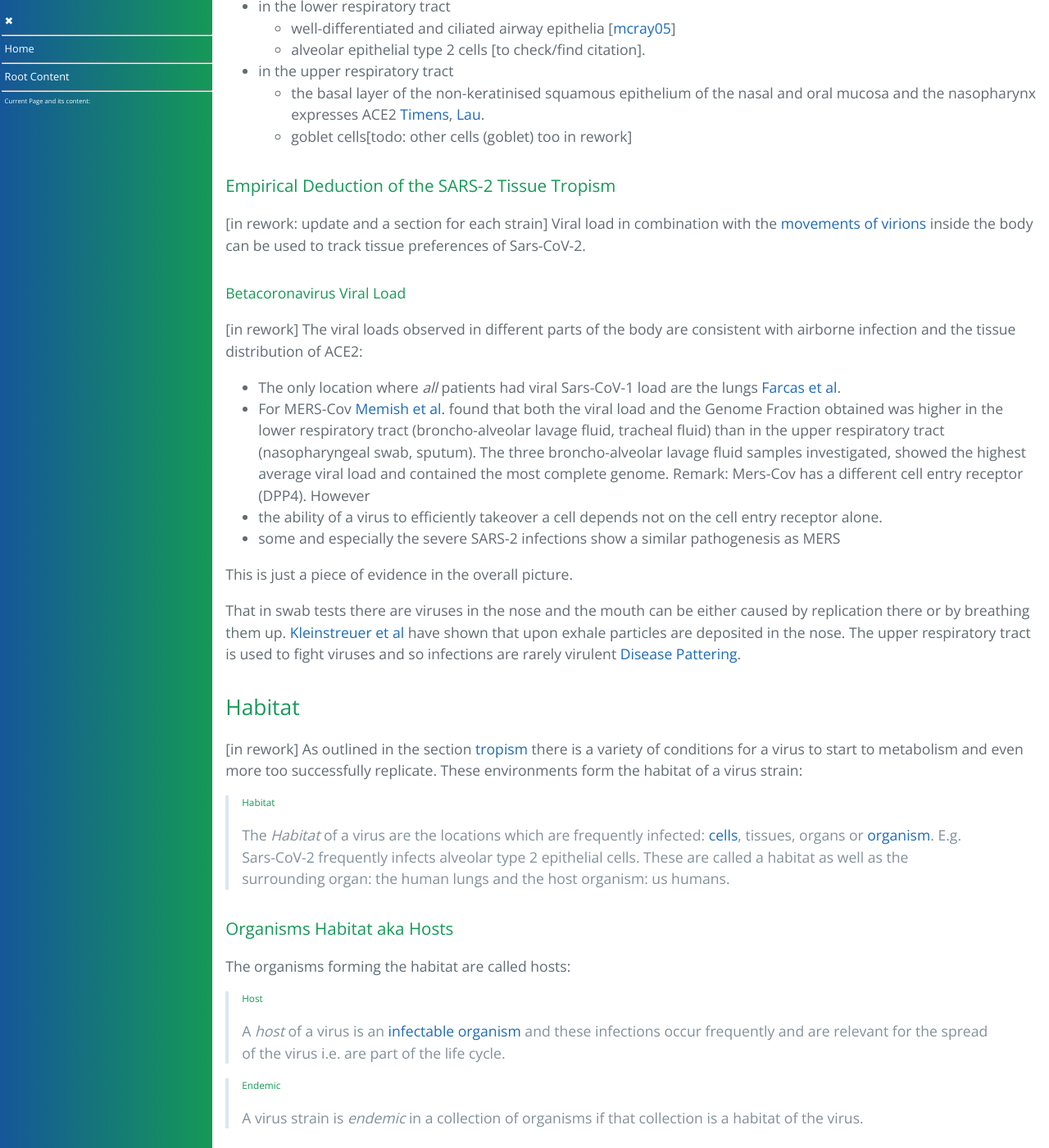
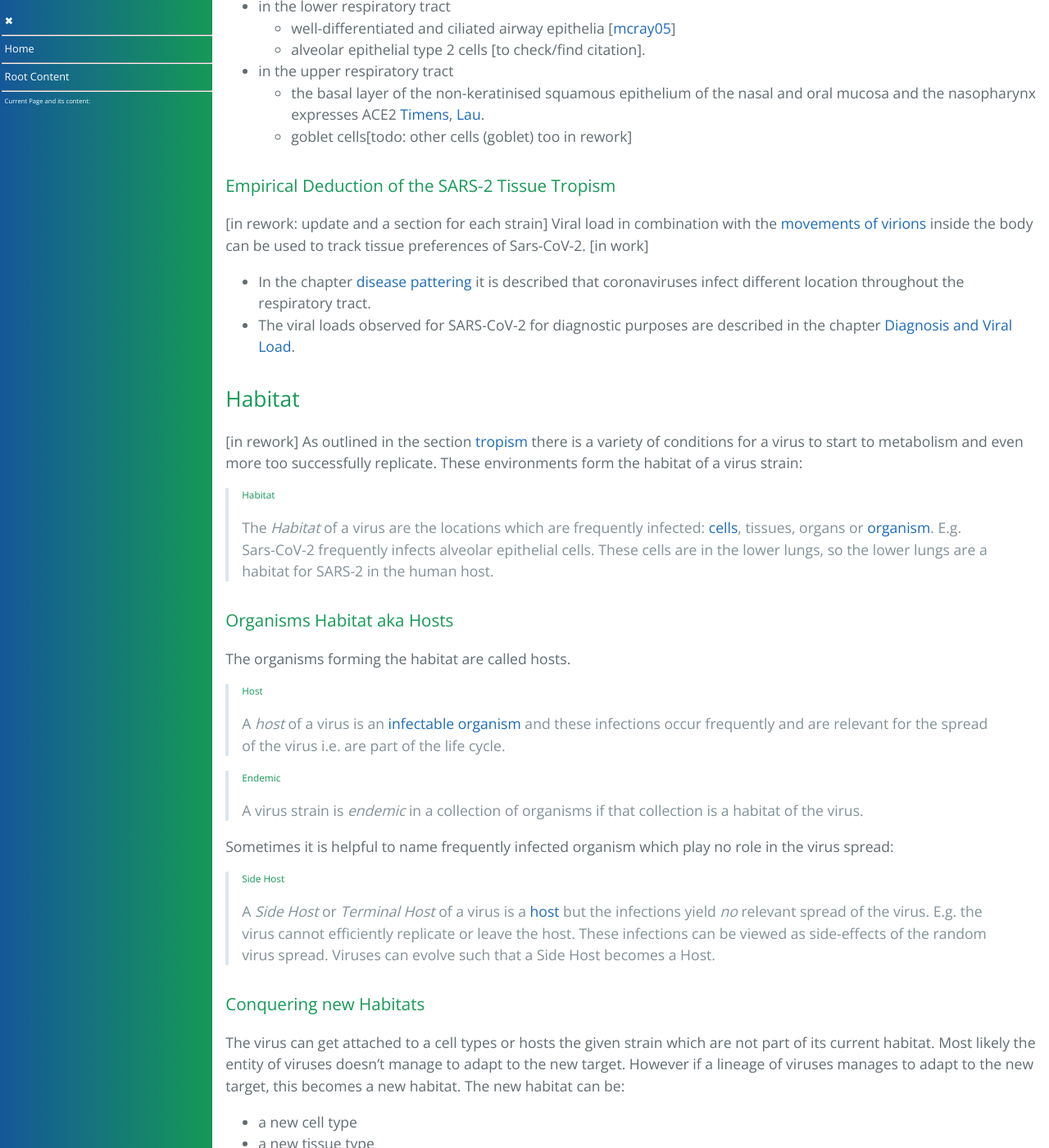
Before and after one commit to forestgrape/coronavirus, a Jekyll site: the page built from 2_biological/coronavirus.md, in a window 1280 px wide and 1400 px high, scrolled down 19834 px. Shown: the whole window at 82% size. Built offline with Jekyll 4.4.1, drawn with Linux system fonts in a browser that asks for light colours; our own code applies the rules of GitHub Pages for plain Markdown files; some of the changed text lies outside the part shown.

Commit message:
moved infection locations to inf-loc,disease pat

```diff
--- a/2_biological/coronavirus.md
+++ b/2_biological/coronavirus.md
@@ -71,7 +71,7 @@ Proteins are assembled by ribosomes:
 
 
 ### Lifetime Storage
-[in work] As noted above form of life have to ability to memorize environment interactions. 4 forms of lifetime storage are known to be used on todays earth.
+[in work] Life forms have to ability to memorize environment interactions. Four kinds of lifetime storage are known to be used on todays earth.
 
 * ##### ssRNA
     single stranded RNA:
@@ -557,7 +557,7 @@ The task determine to habitat of Sars-CoV-2 can be tackled either
 In the following the [tissue tropism](#tissue-tropism) of Sars-CoV-2 is deduced from the [cell tropism](#cell-tropism-of-sars-cov-2) and the reachability of the tissue in question.
 
 #### SARS-2 Cell Entry
-[in rework/reorder]
+[**in rework/reorder**]
 The cell entry receptor used by SARS-CoV-1 [[Jiang](#jiang)] and SARS-Cov-2 [[LiF](#lif)],[[Hoffmann](#hoffmann)] is ACE2.
 
 #### Cell Tropism of Sars-Cov-2
@@ -610,31 +610,19 @@ ACE2 is apically available
 ### Empirical Deduction of the SARS-2 Tissue Tropism
 [in rework: update and a section for each strain]
 Viral load in combination with the [movements of virions](#movement-of-virions) inside the body can be used to track tissue preferences of Sars-CoV-2.
-
-#### Betacoronavirus Viral Load
-[in rework]
-The viral loads observed in different parts of the body are consistent with airborne infection and the tissue distribution of ACE2:
-* The only location where _all_ patients had viral Sars-CoV-1 load are the lungs [Farcas et al](#farcas).
-* For MERS-Cov [Memish et al.](#memish) found that both the viral load and the Genome Fraction obtained was higher in the lower respiratory tract (broncho-alveolar lavage fluid, tracheal fluid) than in the upper respiratory tract (nasopharyngeal swab, sputum). The three broncho-alveolar lavage fluid samples investigated, showed the highest average viral load and contained the most complete genome.
-Remark: Mers-Cov has a different cell entry receptor (DPP4). However
-* the ability of a virus to efficiently takeover a cell depends not on the cell entry receptor alone.
-* some and especially the severe SARS-2 infections show a similar pathogenesis as MERS
-
-This is just a piece of evidence in the overall picture.
-
-That in swab tests there are viruses in the nose and the mouth can be either caused by replication there or by breathing them up. [Kleinstreuer et al](#kleinstreuer) have shown that upon exhale particles are deposited in the nose. The upper respiratory tract is used to fight viruses and so infections are rarely virulent [Disease Pattering](../3_medical/coronavirus_disease_patterns.md).
-
-
+[in work]
+* In the chapter [disease pattering](../3_medical/coronavirus_disease_patterns.md) it is described that coronaviruses infect different location throughout the respiratory tract.
+* The viral loads observed for SARS-CoV-2 for diagnostic purposes are described in the chapter [Diagnosis and Viral Load](./../3_medical/diagnosis_and_viral_load.md).
 
 ## Habitat
 [in rework]
 As outlined in the section [tropism](#tropism) there is a variety of conditions for a virus to start to metabolism and even more too successfully replicate. These environments form the habitat of a virus strain:
 
 > ###### Habitat
-> The *Habitat* of a virus are the locations which are frequently infected: [cells](#infected-cell), tissues, organs or [organism](#infectable-organism). E.g. Sars-CoV-2 frequently infects alveolar type 2 epithelial cells. These are called a habitat as well as the surrounding organ: the human lungs and the host organism: us humans.
+> The *Habitat* of a virus are the locations which are frequently infected: [cells](#infected-cell), tissues, organs or [organism](#infectable-organism). E.g. Sars-CoV-2 frequently infects alveolar epithelial cells. These cells are in the lower lungs, so the lower lungs are a habitat for SARS-2 in the human host.
 
 ### Organisms Habitat aka Hosts
-The organisms forming the habitat are called hosts:
+The organisms forming the habitat are called hosts.
 
 > ###### Host
 > A *host* of a virus is an [infectable organism](#infectable-organism) and these infections occur frequently and are relevant for the spread of the virus i.e. are part of the life cycle.
```
